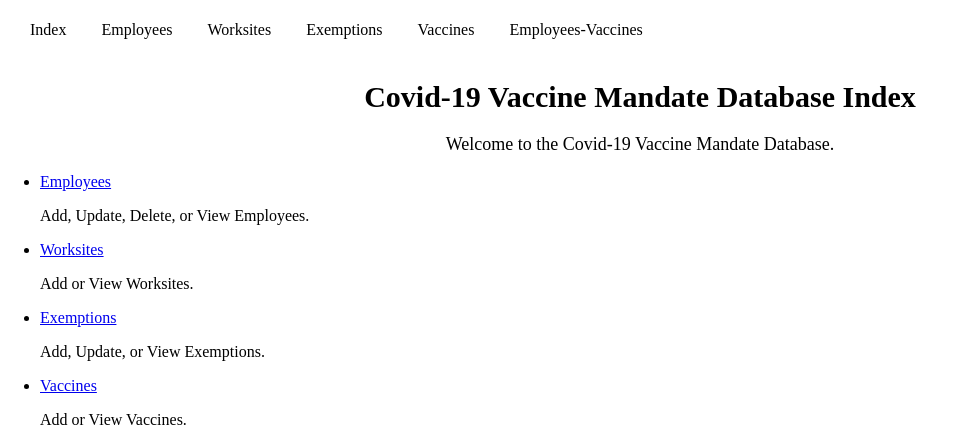
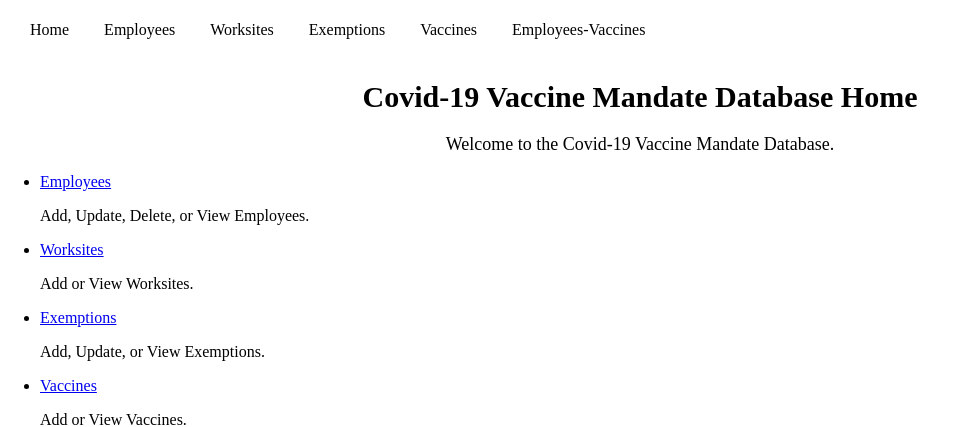
Before and after one commit to reillkel/Vaccine-Mandate-Database, a Flask app: page / in a window 1280 px wide. Shown: the top 427 px of the page, without its empty margins (0-956 px from the left). Run offline with Flask 2, Linux system fonts and the light colour scheme; some libraries are stand-ins or nearby versions.

Commit message:
small changes

```diff
--- a/app.py
+++ b/app.py
@@ -23,7 +23,7 @@ def root():
     #cur.execute(query)
     #results = cur.fetchall()
     #return results[0]
-    return render_template("index.html")
+    return render_template( "home.html" )
 
 @app.route('/employees')
 def employees():
--- a/templates/index.html
+++ b/templates/home.html
@@ -6,7 +6,7 @@
 
 {% block body %}
 
-<h1 class="page-title">Covid-19 Vaccine Mandate Database Index</h1>
+<h1 class="page-title">Covid-19 Vaccine Mandate Database Home</h1>
 <p class="description">Welcome to the Covid-19 Vaccine Mandate Database.</p>
 <ul id="nav-list">
     <li><a href="/employees" class="page-link">Employees</a>
--- a/templates/main.html
+++ b/templates/main.html
@@ -8,7 +8,7 @@
     </head>
     <body>
         <div id="navbar">
-            <a href="/" class="nav">Index</a>
+            <a href="/" class="nav">Home</a>
             <a href="/employees" class="nav">Employees</a>
             <a href="/worksites" class="nav">Worksites</a>
             <a href="/exemptions" class="nav">Exemptions</a>
```
